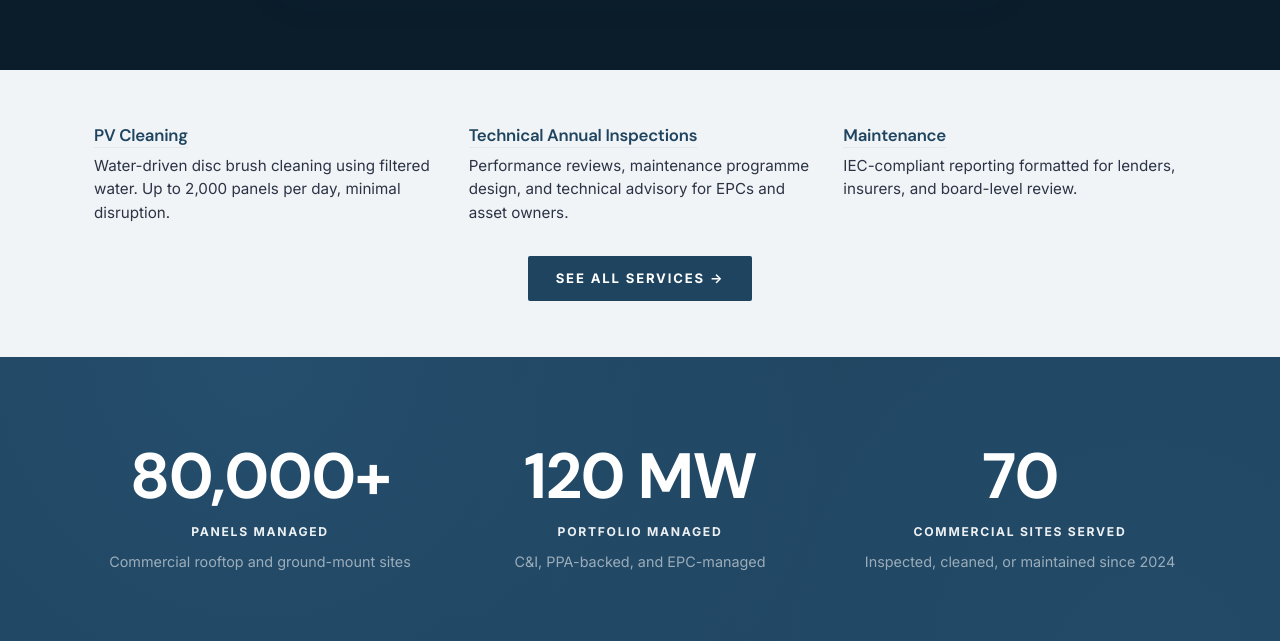
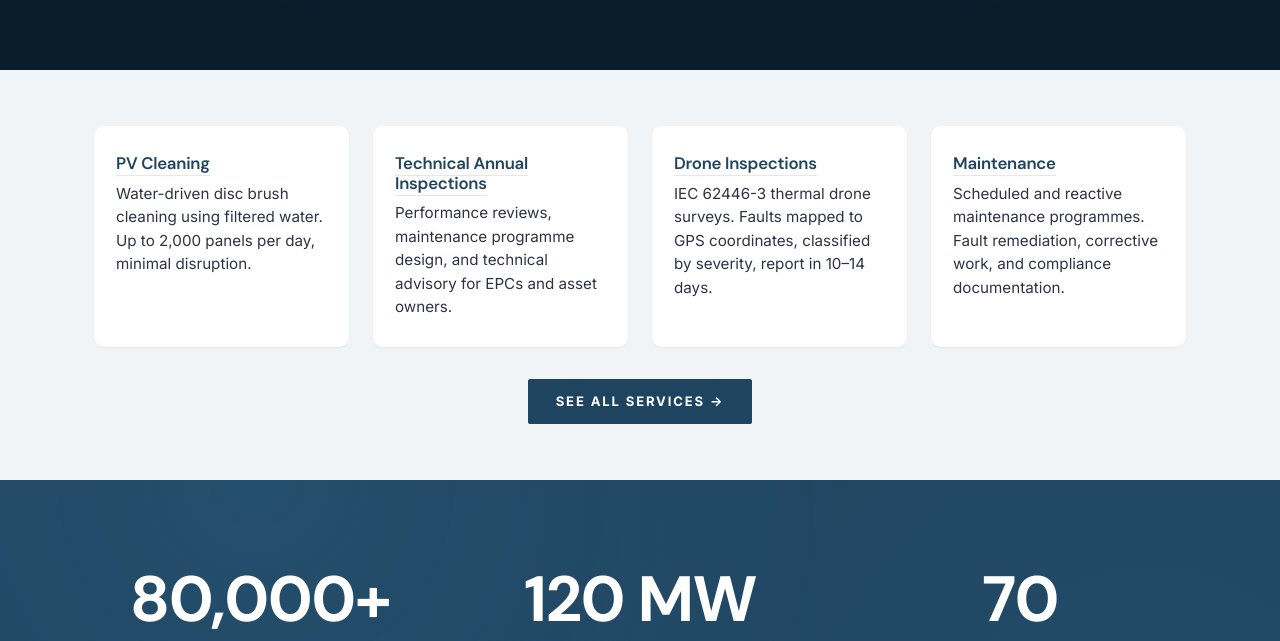
Before and after one commit to tomas-underbite/solar-cleanup-hub, a plain HTML site: page index.html in a window 1280 px wide. Shown: the part 4320-4961 px from the top of the page. Drawn offline with nearby package versions, Linux system fonts and the light colour scheme.

Commit message:
2.2 reorder service cards, add drone card, border comet hover

```diff
--- a/index.html
+++ b/index.html
@@ -591,9 +591,56 @@
     }
 
     /* ---------- SERVICES TEASER STRIP ---------- */
+    @property --svc-ang {
+      syntax: '<angle>';
+      initial-value: 0deg;
+      inherits: false;
+    }
     .svc-teaser { padding: 56px 0; }
     .svc-teaser-grid {
-      display: grid; grid-template-columns: repeat(3, 1fr); gap: 32px;
+      display: grid; grid-template-columns: repeat(4, 1fr); gap: 24px;
+    }
+    .svc-teaser-item {
+      position: relative; isolation: isolate;
+      background: var(--surface);
+      border-radius: var(--radius);
+      padding: 28px 22px;
+      box-shadow: var(--shadow-sm);
+      transition: transform .25s var(--ease), box-shadow .25s var(--ease);
+      overflow: hidden;
+    }
+    .svc-teaser-item::before {
+      content: '';
+      position: absolute; inset: -60%;
+      background: conic-gradient(from var(--svc-ang),
+        transparent 0%, transparent 62%,
+        rgba(78,153,212,.18) 72%,
+        #4e99d4 84%,
+        transparent 92%
+      );
+      animation: svc-border-spin 2.4s linear infinite paused;
+      opacity: 0;
+      transition: opacity .35s;
+      z-index: 0;
+    }
+    .svc-teaser-item::after {
+      content: '';
+      position: absolute; inset: 2px;
+      background: var(--surface);
+      border-radius: calc(var(--radius) - 1px);
+      z-index: 1;
+    }
+    .svc-teaser-item > * { position: relative; z-index: 2; }
+    .svc-teaser-item:hover {
+      transform: translateY(-3px);
+      box-shadow: var(--shadow-md);
+    }
+    .svc-teaser-item:hover::before {
+      animation-play-state: running;
+      opacity: 1;
+    }
+    @keyframes svc-border-spin {
+      to { --svc-ang: 360deg; }
     }
     .svc-teaser-item h3 { font-size: 1.05rem; margin-bottom: 8px; }
     .svc-teaser-item h3 a { color: var(--navy); border-bottom: 1px solid var(--border); padding-bottom: 1px; }
@@ -1523,8 +1570,12 @@
             <p>Performance reviews, maintenance programme design, and technical advisory for EPCs and asset owners.</p>
           </div>
           <div class="svc-teaser-item reveal">
+            <h3><a href="services.html#drone">Drone Inspections</a></h3>
+            <p>IEC 62446-3 thermal drone surveys. Faults mapped to GPS coordinates, classified by severity, report in 10–14 days.</p>
+          </div>
+          <div class="svc-teaser-item reveal">
             <h3><a href="services.html#reporting">Maintenance</a></h3>
-            <p>IEC-compliant reporting formatted for lenders, insurers, and board-level review.</p>
+            <p>Scheduled and reactive maintenance programmes. Fault remediation, corrective work, and compliance documentation.</p>
           </div>
         </div>
         <div style="text-align:center;margin-top:32px;">
```
